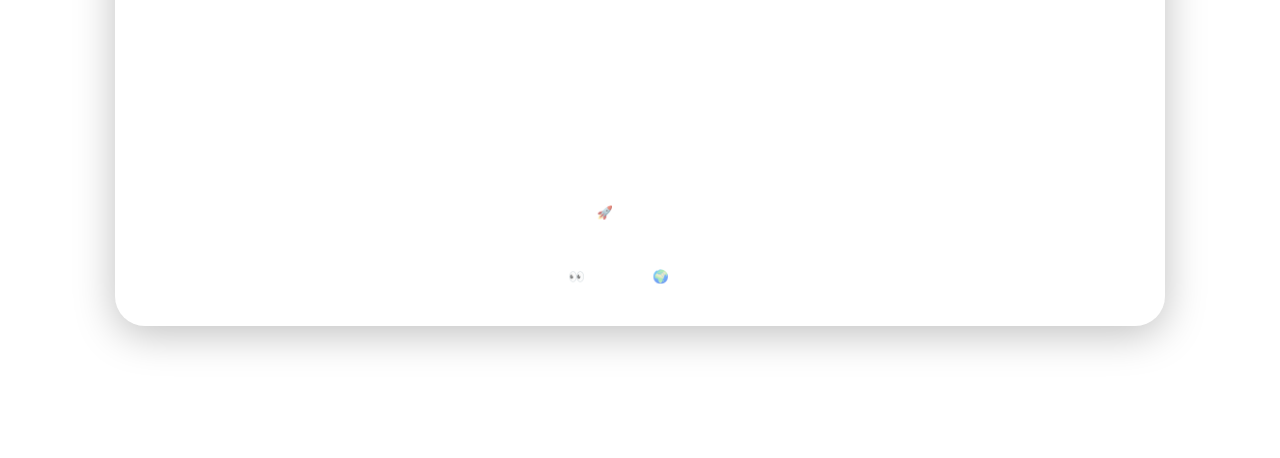
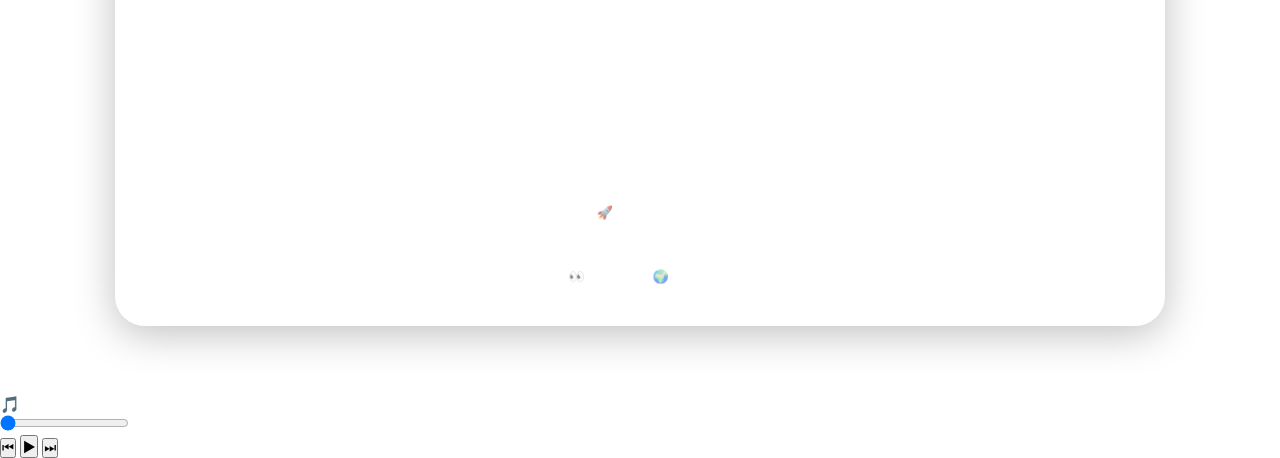
Before and after one commit to shuoce/shuoce.github.io, a plain HTML site: page index.html in a window 1280 px wide. Shown: the part 1016-1474 px from the top of the page. Before the commit the page ends 1407 px from the top, so only its background shows below. Drawn offline with nearby package versions, Linux system fonts and the light colour scheme; some packages are replaced by stand-ins of ours; no server answers; a script that the page names is missing.

Commit message:
Update index.html

```diff
--- a/index.html
+++ b/index.html
@@ -558,6 +558,43 @@ target="_blank">
 
 </div>
 
+<!-- ===== 音乐播放器 ===== -->
+<div class="music-player">
+
+<div class="music-info">
+
+<div class="music-title">
+🎵 奶酪
+</div>
+
+<input
+type="range"
+id="progress"
+value="0"
+min="0"
+max="100"
+>
+
+</div>
+
+<div class="music-control">
+
+<button id="prevBtn">⏮</button>
+
+<button id="playBtn">▶</button>
+
+<button id="nextBtn">⏭</button>
+
+</div>
+
+<audio id="audio">
+<source src="Personalization/Music/Music/奶酪.mp3">
+</audio>
+
+</div>
+
+<script>
+
 <script>
 function updateTime(){
 
```
